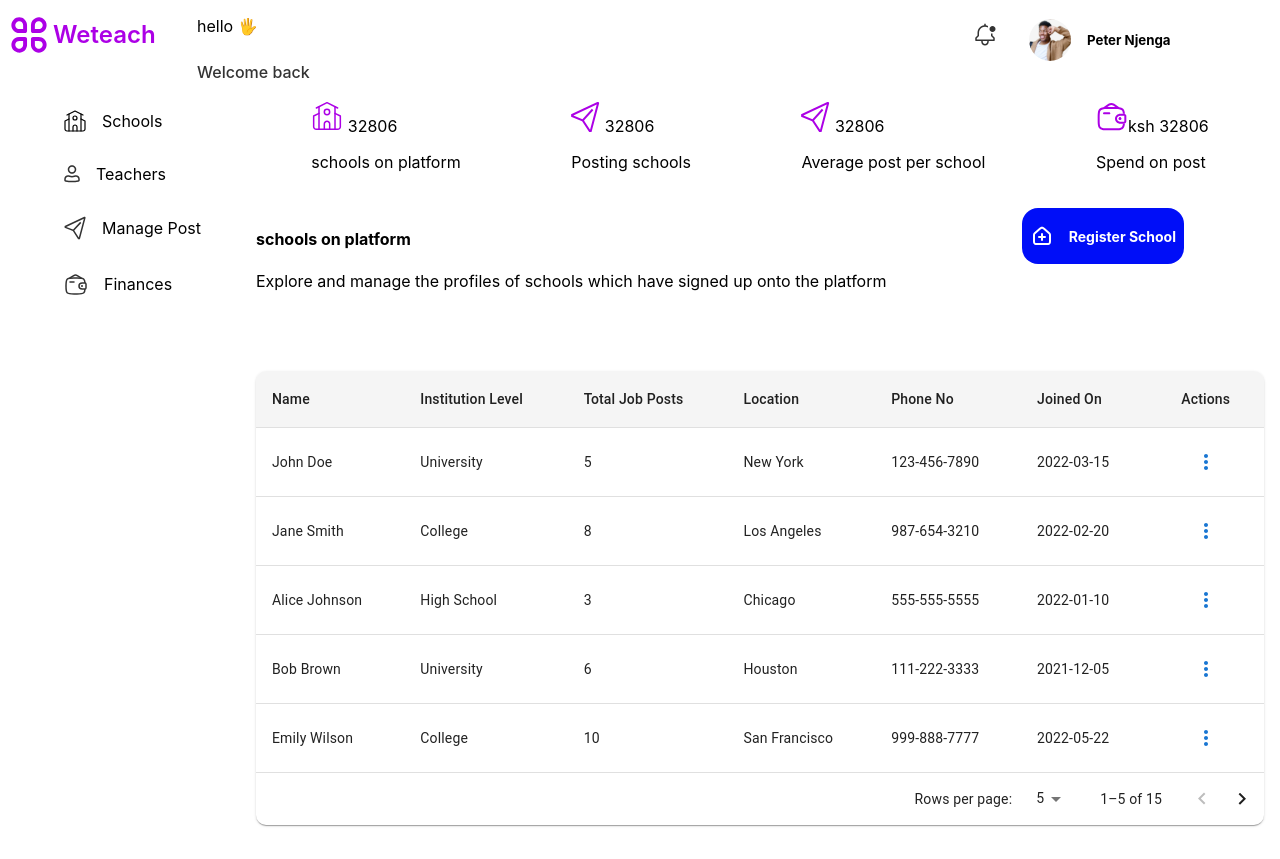
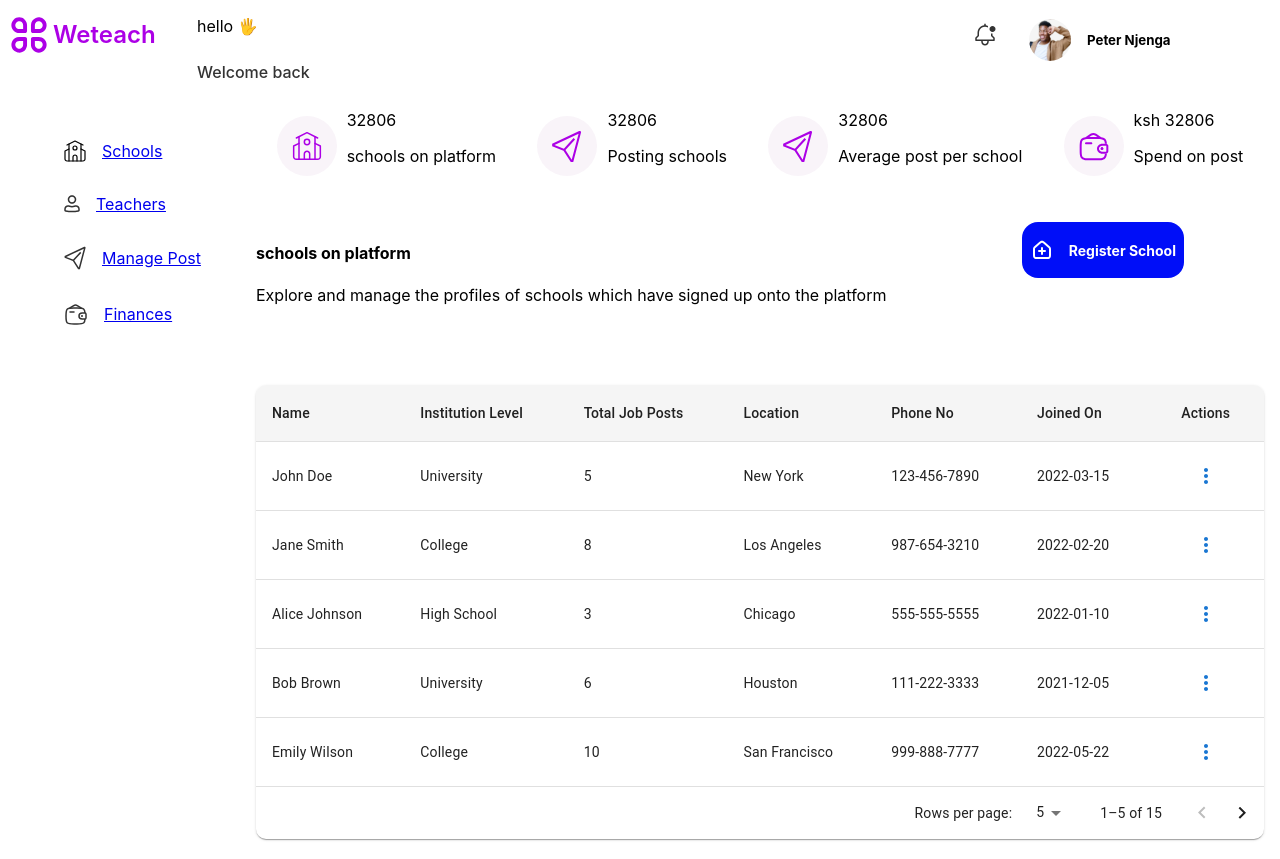
Before and after one commit to george827/AdminDash, a React (Vite) app: page / in a window 1280 px wide. Built offline with nearby package versions, Linux system fonts and the light colour scheme.

Commit message:
Add background to school icons

```diff
--- a/src/App.jsx
+++ b/src/App.jsx
@@ -5,7 +5,7 @@ import React from "react";
 import NavBar from "./components/navBar/navbar";
 import SideBar from "./components/sideBar/sidebar";
 import AllSchools from "./components/schools/allSchools/allSchools";
-import { BrowserRouter as Router, Route, Switch } from "react-router-dom";
+import { BrowserRouter as Router, Route, Routes } from "react-router-dom";
 
 function App() {
   // const [count, setCount] = useState(0)
@@ -17,9 +17,9 @@ function App() {
         <div className="main">
           <SideBar />
           <div className="all-schools">
-          <Switch>
-          <Route path="/" exact component={AllSchools} />
-          </Switch>
+            <Routes>
+              <Route path="/" element={<AllSchools />} />
+            </Routes>
           </div>
         </div>
       </>
--- a/src/components/schools/allSchools/allSchools.css
+++ b/src/components/schools/allSchools/allSchools.css
@@ -40,6 +40,33 @@
   font-weight: 700;
   text-align: center;
 }
+
+.stats {
+  display: flex;
+  justify-content: space-between;
+  align-items: center;
+  margin-top: 20px;
+  margin-bottom: 20px;
+  gap: 10px;
+
+}
+
+.stats img {
+  width: 32px;
+  height: 32px;
+}
+
+.schools-icon {
+  border-radius: 50%;
+  width: 60px;
+  height: 60px;
+  background-color: #8827810D;
+  display: flex;
+  justify-content: center;
+  align-items: center;
+}
+
+
 .schoolplatforms {
   align-items: center;
   margin-top: 20px;
--- a/src/components/schools/allSchools/allSchools.jsx
+++ b/src/components/schools/allSchools/allSchools.jsx
@@ -10,25 +10,41 @@ const AllSchools = () => {
   return (
     <>
       <div className="numbers">
+        <div className="stats">
+          <div className="schools-icon">
+            <img src={schoolsLogo} alt="schoolLogpo" />
+          </div>
           <div>
-          <img src={schoolsLogo} alt="schoolLogpo" />
             <span className="figures"> 32806</span>
             <p>schools on platform</p>
           </div>
+        </div>
+        <div className="stats">
+          <div className="schools-icon">
+            <img src={PostingSchhools} alt="schoolLogpo" />
+          </div>
           <div>
-          <img src={PostingSchhools} alt="schoolLogpo" />
             <span className="figures"> 32806</span>
             <p>Posting schools</p>
           </div>
+        </div>
+        <div className="stats">
+          <div className="schools-icon">
+            <img src={PostingSchhools} alt="schoolLogpo" />
+          </div>
           <div>
-          <img src={PostingSchhools} alt="schoolLogpo" />
             <span className="figures"> 32806</span>
             <p>Average post per school</p>
           </div>
+        </div>
+        <div className="stats">
+          <div className="schools-icon">
+            <img src={wallet} alt="schoolLogpo" />
+          </div>
           <div>
-          <img src={wallet} alt="schoolLogpo" />
             <span className="figures">ksh 32806</span>
             <p>Spend on post</p>
+          </div>
         </div>
       </div>
 
--- a/src/components/sideBar/sidebar.jsx
+++ b/src/components/sideBar/sidebar.jsx
@@ -1,11 +1,10 @@
 import React from "react";
+import { Link } from 'react-router-dom';
 import "./sidebar.css";
-
 import schools from "../../assets/sidebar/schools.svg";
 import teachers from "../../assets/sidebar/teachers.svg";
 import finances from "../../assets/sidebar/finances.svg";
 import managePost from "../../assets/sidebar/managepost.svg";
-
 
 const SideBar = () => {
     return (
@@ -16,28 +15,36 @@ const SideBar = () => {
             <div className="sidebar-links">
             <ul>
                 <li>
+                    <Link to="/">
                         <div className="icons">
                             <img src={schools} alt="schools" className="icon"/>
                             <span>Schools</span>
                         </div>
+                    </Link>
                 </li>
                 <li>
+                    <Link to="/teachers">
                         <div className="icons">
                             <img src={teachers} alt="teachers" className="icon"/>
                             <span>Teachers</span>
                         </div>
+                    </Link>
                 </li>
                 <li>
+                    <Link to="/managePost">
                         <div className="icons">
                             <img src={managePost} alt="managePost" className="icon"/>
                             <span>Manage Post</span>
                         </div>
+                    </Link>
                 </li>
                 <li>
+                    <Link to="/finances">
                         <div className="icons">
                             <img src={finances} alt="finances" className="icon"/>
                             <span>Finances</span>
                         </div>
+                    </Link>
                 </li>
             </ul>
             </div>
```
Lines whose indentation alone changed are shown as unchanged.
